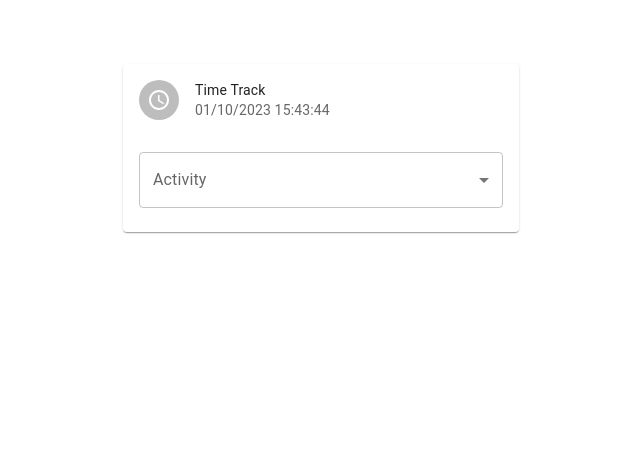
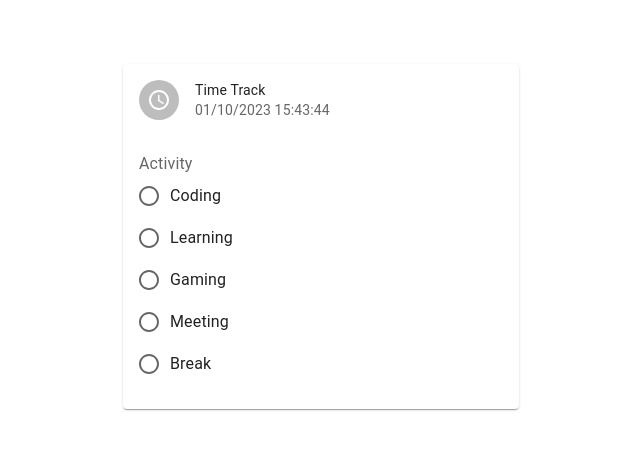
Before and after one commit to IzzleNizzle/python-react-time-tracker, a React (Create React App) app in the folder client/: page / in a window 1280 px wide. Shown: the top 450 px of the page, without its empty margins (319-959 px from the left). Built offline with nearby package versions, Linux system fonts and the light colour scheme; no server answers.

Commit message:
updates to form

```diff
--- a/client/src/App.js
+++ b/client/src/App.js
@@ -40,6 +40,8 @@ function App() {
         return 'primary.main'
       case 'learn':
         return 'secondary.main'
+      case 'meeting':
+        return 'error.main'
       case 'game':
         return 'warning.main'
       case 'break':
--- a/client/src/components/Selecter.js
+++ b/client/src/components/Selecter.js
@@ -1,30 +1,29 @@
 import * as React from 'react';
 import Box from '@mui/material/Box';
-import InputLabel from '@mui/material/InputLabel';
-import MenuItem from '@mui/material/MenuItem';
 import FormControl from '@mui/material/FormControl';
-import Select from '@mui/material/Select';
+import Radio from '@mui/material/Radio';
+import RadioGroup from '@mui/material/RadioGroup';
+import FormControlLabel from '@mui/material/FormControlLabel';
+import FormLabel from '@mui/material/FormLabel';
 
 export default function Selecter({ handleChange, activity }) {
-
 
 
   return (
     <Box sx={{ minWidth: 120 }}>
       <FormControl fullWidth>
-        <InputLabel id="demo-simple-select-label">Activity</InputLabel>
-        <Select
-          labelId="demo-simple-select-label"
-          id="demo-simple-select"
-          value={activity}
-          label="Activity"
+        <FormLabel id="demo-radio-buttons-group-label">Activity</FormLabel>
+        <RadioGroup
+          aria-labelledby="demo-radio-buttons-group-label"
+          name="radio-buttons-group"
           onChange={handleChange}
         >
-          <MenuItem value={'code'}>Coding</MenuItem>
-          <MenuItem value={'learn'}>Learning</MenuItem>
-          <MenuItem value={'game'}>Gaming</MenuItem>
-          <MenuItem value={'break'}>Break</MenuItem>
-        </Select>
+          <FormControlLabel value="code" control={<Radio />} label="Coding" />
+          <FormControlLabel value="learn" control={<Radio />} label="Learning" />
+          <FormControlLabel value="game" control={<Radio />} label="Gaming" />
+          <FormControlLabel value="meeting" control={<Radio />} label="Meeting" />
+          <FormControlLabel value="break" control={<Radio />} label="Break" />
+        </RadioGroup>
       </FormControl>
     </Box>
   );
```
Also changed, not shown: 1 other file (tests, documents, lock files or other folders).
